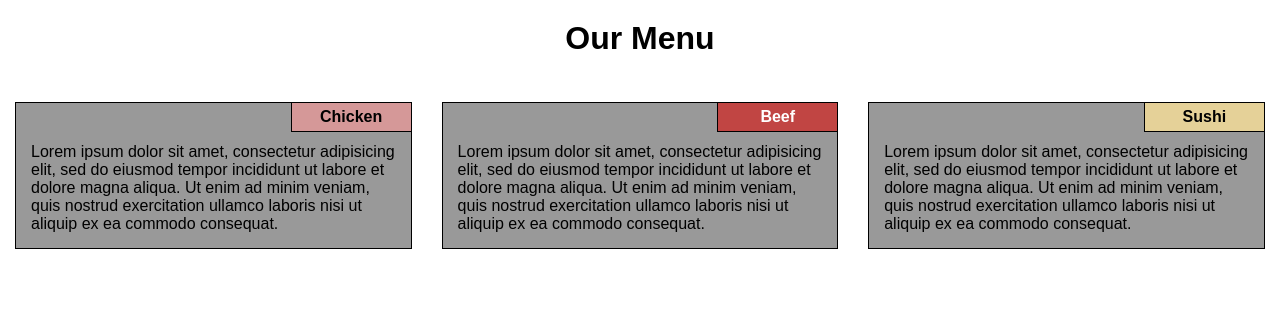
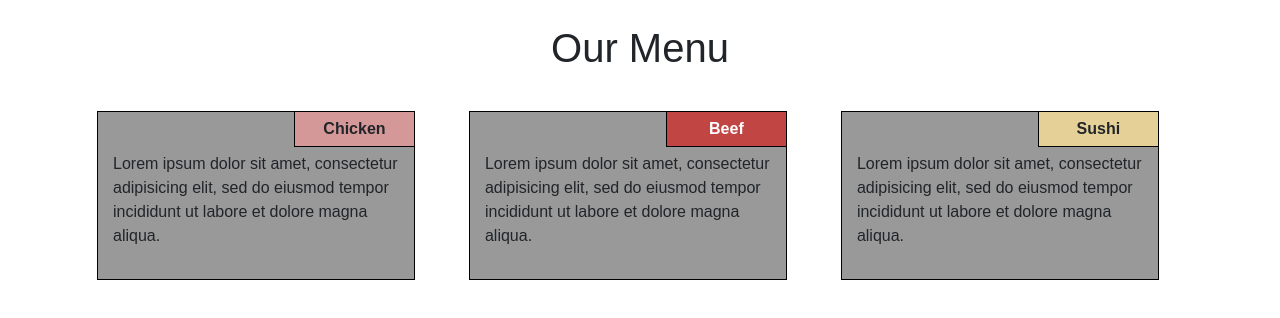
Before and after one commit to EzgiAvciGebedek/module2-solution, a plain HTML site: page index.html in a window 1280 px wide. Drawn offline with nearby package versions, Linux system fonts and the light colour scheme.

Commit message:
Update index.html

```diff
--- a/index.html
+++ b/index.html
@@ -4,29 +4,41 @@
     <meta charset="UTF-8">
     <meta name="viewport" content="width=device-width, initial-scale=1.0">
     <title>Module 2 Solution</title>
+
+    <link rel="stylesheet" href="https://cdn.jsdelivr.net/npm/bootstrap@5.3.0/dist/css/bootstrap.min.css">
+
     <link rel="stylesheet" href="styles.css">
 </head>
 <body>
-    <h1>Our Menu</h1>
+
+    <h1 class="text-center mt-4 mb-4">Our Menu</h1>
+
+    <div class="container">
         <div class="row">
+
             <div class="col-lg-4 col-md-6 col-sm-12">
                 <div class="section">
                     <div class="title title-chicken">Chicken</div>
-                <p>Lorem ipsum dolor sit amet, consectetur adipisicing elit, sed do eiusmod tempor incididunt ut labore et dolore magna aliqua. Ut enim ad minim veniam, quis nostrud exercitation ullamco laboris nisi ut aliquip ex ea commodo consequat.</p>
+                    <p>Lorem ipsum dolor sit amet, consectetur adipisicing elit, sed do eiusmod tempor incididunt ut labore et dolore magna aliqua.</p>
                 </div>
             </div>
+
             <div class="col-lg-4 col-md-6 col-sm-12">
                 <div class="section">
                     <div class="title title-beef">Beef</div>
-                <p>Lorem ipsum dolor sit amet, consectetur adipisicing elit, sed do eiusmod tempor incididunt ut labore et dolore magna aliqua. Ut enim ad minim veniam, quis nostrud exercitation ullamco laboris nisi ut aliquip ex ea commodo consequat.</p>
+                    <p>Lorem ipsum dolor sit amet, consectetur adipisicing elit, sed do eiusmod tempor incididunt ut labore et dolore magna aliqua.</p>
                 </div>
             </div>
+
             <div class="col-lg-4 col-md-12 col-sm-12">
                 <div class="section">
                     <div class="title title-sushi">Sushi</div>
-                <p>Lorem ipsum dolor sit amet, consectetur adipisicing elit, sed do eiusmod tempor incididunt ut labore et dolore magna aliqua. Ut enim ad minim veniam, quis nostrud exercitation ullamco laboris nisi ut aliquip ex ea commodo consequat.</p>
+                    <p>Lorem ipsum dolor sit amet, consectetur adipisicing elit, sed do eiusmod tempor incididunt ut labore et dolore magna aliqua.</p>
                 </div>
             </div>
         </div>
+    </div>
+    <script src="https://cdn.jsdelivr.net/npm/bootstrap@5.3.0/dist/js/bootstrap.bundle.min.js"></script>
+
 </body>
 </html>
```
Lines whose indentation alone changed are shown as unchanged.
